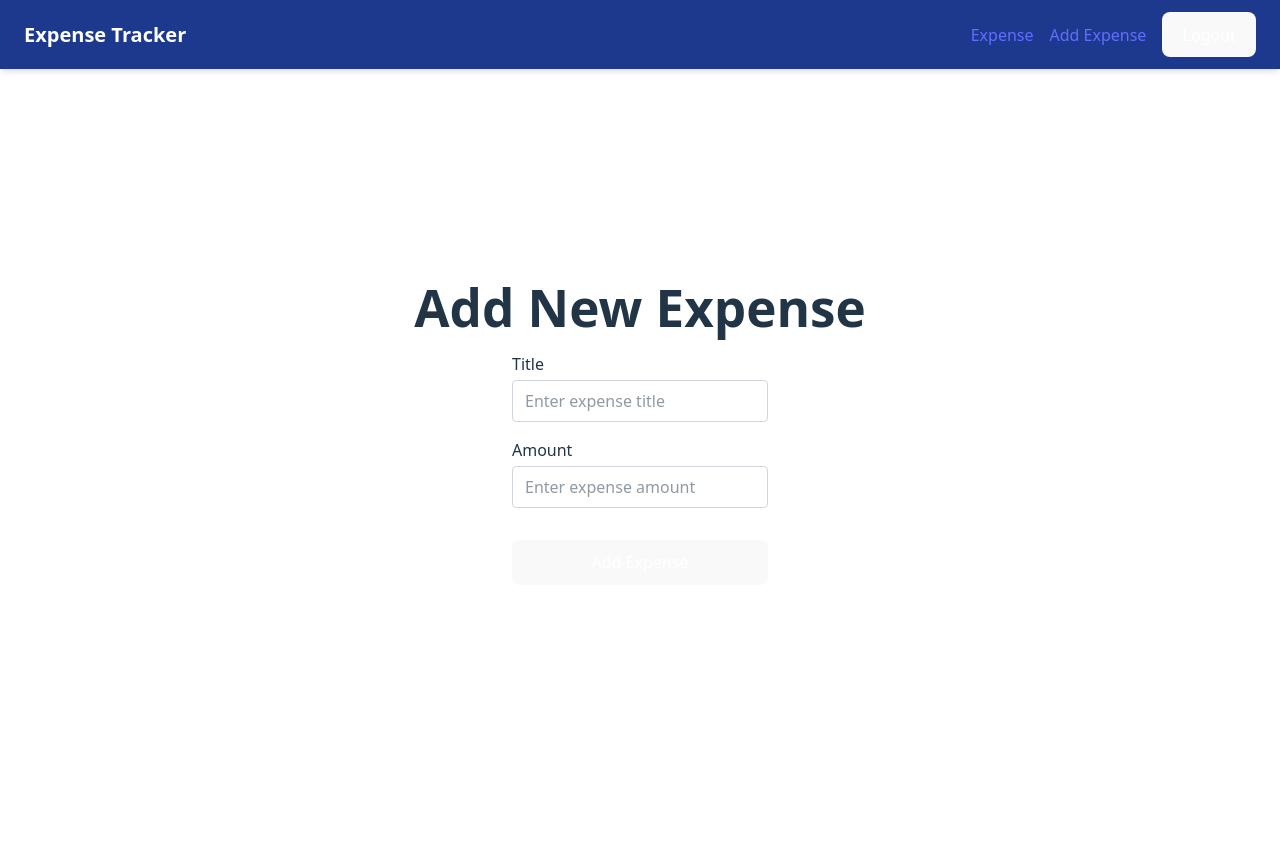
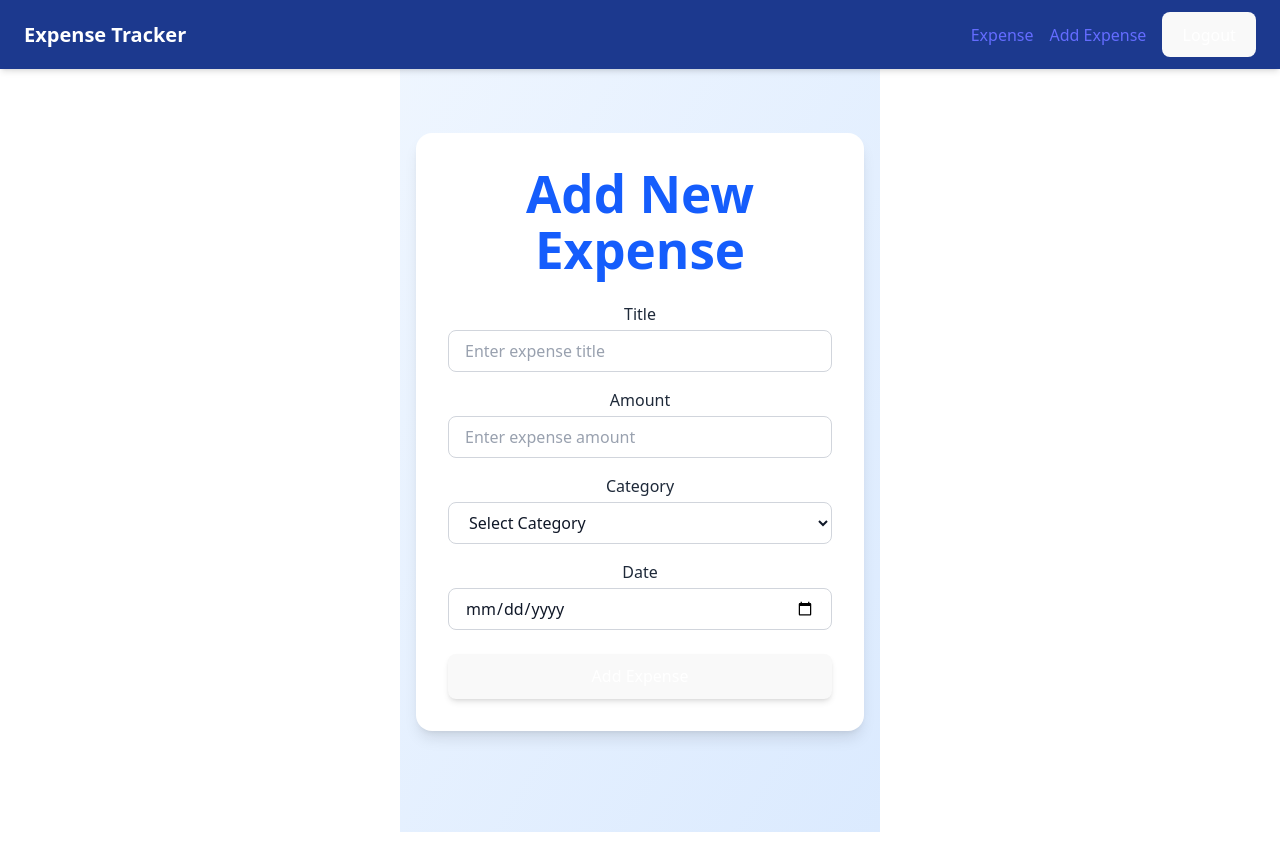
Before and after one commit to sandeepkumar23f/Expense-Tracker, a React app in the folder frontend/: page /add-expense in a window 1280 px wide. Built offline with nearby package versions, Linux system fonts and the light colour scheme; sample sign-in values are in the browser's storage; the HTML template or start-up script is replaced by a standard one.

Commit message:
added the chart diagram to track the summary of expenses

```diff
--- a/frontend/package.json
+++ b/frontend/package.json
@@ -14,6 +14,7 @@
     "react": "^19.1.1",
     "react-dom": "^19.1.1",
     "react-router-dom": "^7.9.4",
+    "recharts": "^3.2.1",
     "tailwindcss": "^4.1.14"
   },
   "devDependencies": {
--- a/frontend/src/App.jsx
+++ b/frontend/src/App.jsx
@@ -8,6 +8,7 @@ import AddExpense from "./components/AddExpense";
 import Navbar from "./components/Navbar";
 import UpdateExpense from "./components/UpdateExpense";
 import Protected from "./components/Protected";
+import ExpenseChart from "./components/ExpenseChart";
 function App() {
   const [login, setLogin]=useState(!!localStorage.getItem("login"))
   return (
@@ -19,6 +20,7 @@ function App() {
         <Route path="/login" element={<Login setLogin={setLogin}/>} />
         <Route path="/add-expense" element={<Protected login={login}><AddExpense/></Protected>} />
         <Route path="/update/:id" element={<Protected login={login}><UpdateExpense/></Protected>} />
+        <Route path="/expense-chart" element={<Protected login={login}><ExpenseChart/></Protected>} />
       </Routes>
       </>
   );
--- a/frontend/src/components/AddExpense.jsx
+++ b/frontend/src/components/AddExpense.jsx
@@ -2,7 +2,12 @@ import { useState } from "react";
 import { useNavigate } from "react-router-dom";
 
 export default function AddExpense() {
-  const [expenseData, setExpenseData] = useState({ title: "", amount: "" });
+  const [expenseData, setExpenseData] = useState({
+    title: "",
+    amount: "",
+    category: "",
+    date: "",
+  });
   const navigate = useNavigate();
 
   const handleAddExpense = async () => {
@@ -34,11 +39,13 @@ export default function AddExpense() {
   };
 
 return (
-  <div className="flex flex-col justify-center items-center min-h-screen space-y-4">
-    <h1 className="text-2xl font-semibold mb-4">Add New Expense</h1>
-
-    <div className="w-64 flex flex-col">
-      <label htmlFor="title" className="text-left mb-1">
+  <div className="min-h-screen flex justify-center items-center bg-gradient-to-br from-blue-50 to-blue-100 px-4 text-gray-800">
+    <div className="bg-white shadow-lg rounded-2xl p-8 w-full max-w-md">
+      <h1 className="text-3xl font-bold text-center text-blue-600 mb-6">
+        Add New Expense
+      </h1>
+      <div className="mb-4">
+        <label htmlFor="title" className="block text-gray-800 font-medium mb-1">
           Title
         </label>
         <input
@@ -49,12 +56,12 @@ export default function AddExpense() {
           onChange={(e) =>
             setExpenseData({ ...expenseData, title: e.target.value })
           }
-        className="border border-gray-300 rounded px-3 py-2 focus:outline-none focus:ring-2 focus:ring-blue-400"
+          className="w-full border border-gray-300 rounded-lg px-4 py-2 text-gray-900 placeholder-gray-400 focus:outline-none focus:ring-2 focus:ring-blue-500 transition"
         />
       </div>
 
-    <div className="w-64 flex flex-col">
-      <label htmlFor="amount" className="text-left mb-1">
+      <div className="mb-4">
+        <label htmlFor="amount" className="block text-gray-800 font-medium mb-1">
           Amount
         </label>
         <input
@@ -65,16 +72,56 @@ export default function AddExpense() {
           onChange={(e) =>
             setExpenseData({ ...expenseData, amount: e.target.value })
           }
-        className="border border-gray-300 rounded px-3 py-2 focus:outline-none focus:ring-2 focus:ring-blue-400"
+          className="w-full border border-gray-300 rounded-lg px-4 py-2 text-gray-900 placeholder-gray-400 focus:outline-none focus:ring-2 focus:ring-blue-500 transition"
+        />
+      </div>
+      <div className="mb-4">
+        <label htmlFor="category" className="block text-gray-800 font-medium mb-1">
+          Category
+        </label>
+        <select
+          id="category"
+          value={expenseData.category}
+          onChange={(e) =>
+            setExpenseData({ ...expenseData, category: e.target.value })
+          }
+          className="w-full border border-gray-300 rounded-lg px-4 py-2 text-gray-900 focus:outline-none focus:ring-2 focus:ring-blue-500 transition"
+        >
+          <option value="">Select Category</option>
+          <option value="Food">Food</option>
+          <option value="Travel">Travel</option>
+          <option value="Shopping">Shopping</option>
+          <option value="Bills">Bills</option>
+          <option value="Entertainment">Entertainment</option>
+          <option value="Health">Health</option>
+          <option value="Education">Education</option>
+          <option value="Others">Others</option>
+        </select>
+      </div>
+
+      <div className="mb-6">
+        <label htmlFor="date" className="block text-gray-800 font-medium mb-1">
+          Date
+        </label>
+        <input
+          type="date"
+          id="date"
+          value={expenseData.date}
+          onChange={(e) =>
+            setExpenseData({ ...expenseData, date: e.target.value })
+          }
+          className="w-full border border-gray-300 rounded-lg px-4 py-2 text-gray-900 focus:outline-none focus:ring-2 focus:ring-blue-500 transition"
         />
       </div>
 
       <button
         onClick={handleAddExpense}
-      className="w-64 bg-blue-600 hover:bg-blue-700 text-white py-2 rounded mt-4 transition duration-200"
+        className="w-full bg-blue-600 hover:bg-blue-700 text-white font-semibold py-2 rounded-lg shadow-md transition duration-200"
       >
         Add Expense
       </button>
     </div>
+  </div>
 );
+
 }
--- a/frontend/src/components/Expense.jsx
+++ b/frontend/src/components/Expense.jsx
@@ -1,5 +1,6 @@
-import { useState, useEffect, Fragment } from "react";
+import { useState, useEffect } from "react";
 import { Link } from "react-router-dom";
+import ExpenseChart from "./ExpenseChart";
 
 export default function Expense() {
   const [expenseData, setExpenseData] = useState([]);
@@ -10,76 +11,109 @@ export default function Expense() {
 
   const getExpenseData = async () => {
     try {
-      let result = await fetch("http://localhost:5000/expenses", {
+      const res = await fetch("http://localhost:5000/expenses", {
         credentials: "include",
         cache: "no-store",
       });
-      let data = await result.json();
+      const data = await res.json();
 
       if (data.success) {
         setExpenseData(data.expenses || []);
       } else {
-        alert(data.message || "Failed to fetch expenses try again ");
+        alert(data.message || "Failed to fetch expenses");
       }
-    } catch (error) {
-      console.error("Error fetching task", error);
-      alert("Server error please try again later");
+    } catch (err) {
+      console.error(err);
+      alert("Server error, try again later");
     }
   };
 
   const deleteExpense = async (id) => {
     try {
-      let item = await fetch(`http://localhost:5000/delete/${id}`, {
+      const res = await fetch(`http://localhost:5000/delete/${id}`, {
         method: "DELETE",
         credentials: "include",
       });
-
-      item = await item.json();
-
-      if (item.success) {
-        getExpenseData(), console.log("Expense delete successfully");
-      } else {
-        alert(item.message || "Failed to delete Expenses try again");
-      }
+      const data = await res.json();
+      if (data.success) getExpenseData();
+      else alert(data.message || "Failed to delete expense");
     } catch (err) {
-      console.error("Error deleting task", err);
-      alert("server error please try again later");
+      console.error(err);
+      alert("Server error, try again later");
     }
   };
+
+  // Prepare chart array
+  const chartArray = Object.entries(
+    expenseData.reduce((acc, exp) => {
+      const cat = exp.category || "Others";
+      acc[cat] = (acc[cat] || 0) + Number(exp.amount || 0);
+      return acc;
+    }, {})
+  ).map(([name, value]) => ({ name, value }));
+
   const totalExpense = expenseData.reduce((sum, exp) => sum + Number(exp.amount || 0), 0);
 
   return (
-    <div className="mx-auto p-4">
-      <h1 className="text-2xl font-bold mb-4">Your Expenses</h1>
+    <div className="max-w-3xl mx-auto p-6 bg-gradient-to-br from-blue-50 to-blue-100 min-h-screen">
+      <h1 className="text-3xl font-bold mb-6 text-center text-blue-700">Your Expenses</h1>
 
       {expenseData.length === 0 ? (
-        <p>
+        <p className="text-center text-gray-600">
           No expenses found.{" "}
-          <Link to="/add-expense" className="text-blue-500 underline">
+          <Link to="/add-expense" className="text-blue-500 underline font-medium">
             Add one
           </Link>
         </p>
       ) : (
-        <ul className="space-y-2">
+        <>
+          <div className="bg-white rounded-xl shadow-lg p-4 mb-6">
+            <ul className="divide-y divide-gray-200">
               {expenseData.map((expense) => (
                 <li
                   key={expense._id}
-              className="p-2 border rounded shadow-sm flex justify-between items-center"
+                  className="flex flex-wrap justify-between items-center py-3 hover:bg-blue-50 rounded-lg px-2 transition"
                 >
-              <span>{expense.title}</span>
-              <span>₹{expense.amount}</span>
+                  <div className="flex flex-col">
+                    <span className="font-semibold text-gray-800">{expense.title}</span>
+                    <span className="text-sm text-gray-500">
+                      {expense.category || "Others"} •{" "}
+                      {expense.date ? new Date(expense.date).toLocaleDateString() : "-"}
+                    </span>
+                  </div>
+
+                  <div className="flex items-center gap-3">
+                    <span className="font-semibold text-green-600">₹{expense.amount}</span>
                     <button
                       onClick={() => deleteExpense(expense._id)}
-                className="bg-red-500 hover:bg-red-400 text-white px-3 py-1 rounded transition duration-200"
+                      className="bg-red-500 hover:bg-red-600 text-white px-3 py-1 rounded-md transition"
                     >
                       Delete
                     </button>
-              <Link to={`/update/${expense._id}`}>Update</Link>
+                    <Link
+                      to={`/update/${expense._id}`}
+                      className="text-blue-600 hover:underline font-medium"
+                    >
+                      Update
+                    </Link>
+                  </div>
                 </li>
               ))}
             </ul>
+          </div>
+
+          {chartArray.length > 0 && (
+            <div className="bg-white rounded-xl shadow-lg p-4 mb-6">
+              <h2 className="text-xl font-semibold text-gray-700 mb-4 text-center">
+                Expenses by Category
+              </h2>
+              <ExpenseChart expenses={chartArray} />
+            </div>
           )}
-      <h3 className="mt-4 text-lg font-semibold text-right text-blue-700">
+        </>
+      )}
+
+      <h3 className="mt-6 text-xl font-semibold text-right text-blue-700">
         Total Expenses: ₹{totalExpense}
       </h3>
     </div>
--- /dev/null
+++ b/frontend/src/components/ExpenseChart.jsx
@@ -0,0 +1,40 @@
+import { PieChart, Pie, Cell, Tooltip, Legend, ResponsiveContainer } from "recharts";
+
+export default function ExpenseChart({ expenses }) {
+  // Group expenses by category
+  const categoryTotals = (expenses || []).reduce((acc, expense) => {
+    const category = expense.name || "Others";
+    acc[category] = (acc[category] || 0) + Number(expense.value || 0);
+    return acc;
+  }, {});
+
+  const chartData = Object.entries(categoryTotals).map(([name, value]) => ({
+    name,
+    value,
+  }));
+
+  const COLORS = ["#3b82f6", "#10b981", "#f59e0b", "#ef4444", "#8b5cf6", "#14b8a6", "#f43f5e"];
+
+  return (
+    <ResponsiveContainer width="100%" height={300}>
+      <PieChart>
+        <Pie
+          data={chartData}
+          cx="50%"
+          cy="50%"
+          labelLine={false}
+          label={({ name, percent }) => `${name} ${(percent * 100).toFixed(0)}%`}
+          outerRadius={120}
+          fill="#8884d8"
+          dataKey="value"
+        >
+          {chartData.map((entry, index) => (
+            <Cell key={`cell-${index}`} fill={COLORS[index % COLORS.length]} />
+          ))}
+        </Pie>
+        <Tooltip />
+        <Legend />
+      </PieChart>
+    </ResponsiveContainer>
+  );
+}
--- a/frontend/src/components/UpdateExpense.jsx
+++ b/frontend/src/components/UpdateExpense.jsx
@@ -2,9 +2,25 @@ import { useEffect, useState } from "react";
 import { useNavigate, useParams } from "react-router-dom";
 
 export default function UpdateExpense() {
-  const [expenseData, setExpenseData] = useState({ title: "", amount: "" });
+  const [expenseData, setExpenseData] = useState({
+    title: "",
+    amount: "",
+    category: "",
+    date: "",
+  });
   const navigate = useNavigate();
   const { id } = useParams();
+
+  const categories = [
+    "Food",
+    "Travel",
+    "Shopping",
+    "Bills",
+    "Entertainment",
+    "Health",
+    "Education",
+    "Others",
+  ];
 
   useEffect(() => {
     getExpense(id);
@@ -21,6 +37,8 @@ export default function UpdateExpense() {
         setExpenseData({
           title: data.expense.title,
           amount: data.expense.amount,
+          category: data.expense.category,
+          date: data.expense.date?.split("T")[0] || "",
         });
       } else {
         alert(data.message || "Failed to fetch expense details");
@@ -33,7 +51,7 @@ export default function UpdateExpense() {
 
   const updateExpense = async () => {
     if (!expenseData.title || !expenseData.amount) {
-      alert("Please fill in both title and amount");
+      alert("Please fill in all fields");
       return;
     }
 
@@ -60,14 +78,15 @@ export default function UpdateExpense() {
   };
 
   return (
-    <div >
-      <h1 >
+    <div className="min-h-screen flex justify-center items-center bg-gradient-to-br from-blue-100 to-blue-300 px-4">
+      <div className="bg-white text-black shadow-xl rounded-2xl p-8 w-full max-w-md border border-gray-200">
+        <h1 className="text-3xl font-extrabold text-center text-blue-800 mb-6 drop-shadow-sm">
           Update Expense
         </h1>
 
         <div className="space-y-4">
           <div>
-          <label htmlFor="title" className="block text-gray-700 font-medium mb-1">
+            <label htmlFor="title" className="block text-black font-semibold mb-1">
               Title
             </label>
             <input
@@ -78,12 +97,12 @@ export default function UpdateExpense() {
               onChange={(e) =>
                 setExpenseData({ ...expenseData, title: e.target.value })
               }
-            className="w-full border border-gray-300 rounded-md px-3 py-2 focus:outline-none focus:ring-2 focus:ring-blue-500"
+              className="w-full border border-gray-400 rounded-lg px-4 py-2 focus:outline-none focus:ring-2 focus:ring-blue-500 transition"
             />
           </div>
 
           <div>
-          <label htmlFor="amount" >
+            <label htmlFor="amount" className="block text-black font-semibold mb-1">
               Amount
             </label>
             <input
@@ -94,15 +113,54 @@ export default function UpdateExpense() {
               onChange={(e) =>
                 setExpenseData({ ...expenseData, amount: e.target.value })
               }
+              className="w-full border border-gray-400 rounded-lg px-4 py-2 focus:outline-none focus:ring-2 focus:ring-blue-500 transition"
+            />
+          </div>
+
+          <div>
+            <label htmlFor="category" className="block text-black font-semibold mb-1">
+              Category
+            </label>
+            <select
+              id="category"
+              value={expenseData.category}
+              onChange={(e) =>
+                setExpenseData({ ...expenseData, category: e.target.value })
+              }
+              className="w-full border border-gray-400 rounded-lg px-4 py-2 bg-white focus:outline-none focus:ring-2 focus:ring-blue-500 transition"
+            >
+              <option value="">Select Category</option>
+              {categories.map((cat) => (
+                <option key={cat} value={cat}>
+                  {cat}
+                </option>
+              ))}
+            </select>
+          </div>
+
+          <div>
+            <label htmlFor="date" className="block text-black font-semibold mb-1">
+              Date
+            </label>
+            <input
+              type="date"
+              id="date"
+              value={expenseData.date}
+              onChange={(e) =>
+                setExpenseData({ ...expenseData, date: e.target.value })
+              }
+              className="w-full border border-gray-400 rounded-lg px-4 py-2 focus:outline-none focus:ring-2 focus:ring-blue-500 transition"
             />
           </div>
 
           <button
             onClick={updateExpense}
+            className="w-full bg-blue-700 hover:bg-blue-800 text-white font-semibold py-2 rounded-lg shadow-md transition duration-200"
           >
             Update Expense
           </button>
         </div>
       </div>
+    </div>
   );
 }
```
Also changed, not shown: 2 other files (tests, documents, lock files or other folders). Lines whose indentation alone changed are shown as unchanged.
